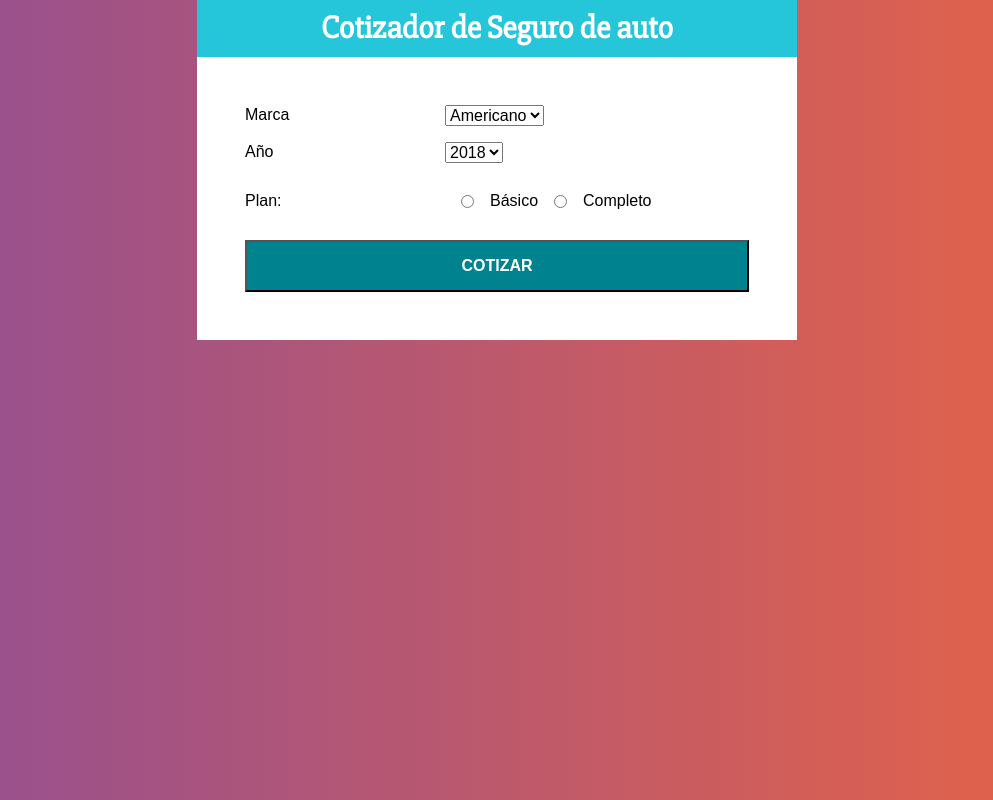
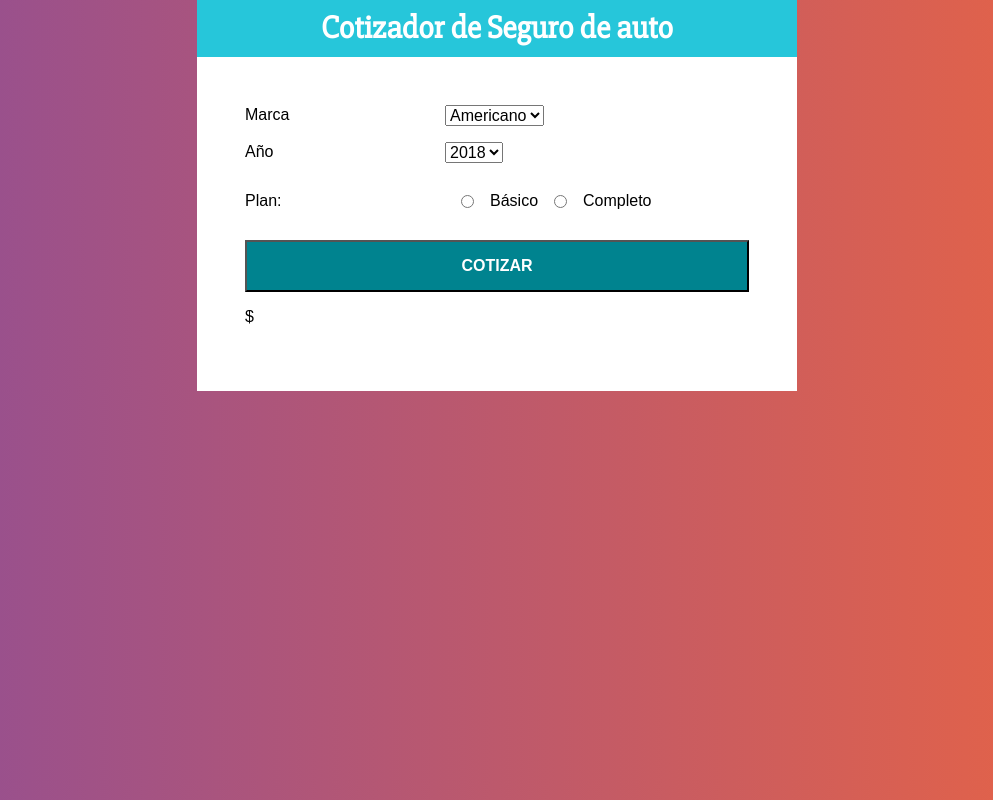
Before and after one commit to FlorenciaNodar/ReactJsPr-ctica1, a React (Create React App) app: page / in a window 1280 px wide. Shown: the whole page, without its empty margins (143-1136 px from the left). Built offline with nearby package versions, Linux system fonts and the light colour scheme.

Commit message:
Se agregó nuevo componente Resultado.js en el App.js

```diff
--- a/src/componentes/App.js
+++ b/src/componentes/App.js
@@ -3,6 +3,7 @@ import Header from './Header';
 import Formulario from './Formulario';
 import {obtenerDiferenciaAnio, calcularMarca, obtenerPlan} from '../helpers/Helpers'; //Así se llama a una función que la exporta un .js
 import Resumen from './Resumen';
+import Resultado from './Resultado';
 class App extends Component {
 
   // constructor(props){
@@ -61,13 +62,14 @@ class App extends Component {
     return (
         <div className="contenedor">
             <Header
-              titulo = "Cotizador de Seguro de auto"/>
-        <div className="contenedor-formulario">
+            titulo = "Cotizador de Seguro de auto"/>
+            <div className="contenedor-formulario">
             <Formulario cotizarSegurosProp={this.cotizarSeguro} />
             <Resumen
             datos= {this.state.datos}
             resultado = {this.state.resultado}
             />
+            <Resultado resultado ={this.state.resultado}/>
         </div>
         </div>
 
--- a/src/componentes/Resultado.js
+++ b/src/componentes/Resultado.js
@@ -0,0 +1,12 @@
+import React, {Component} from 'react';
+
+class Resultado extends Component{
+    render(){
+        return(
+        <p>${this.props.resultado}</p>
+        );
+
+    }
+}
+
+export default Resultado;
```
Also changed, not shown: src/componentes/Resumen.js (+5 -3 lines).
